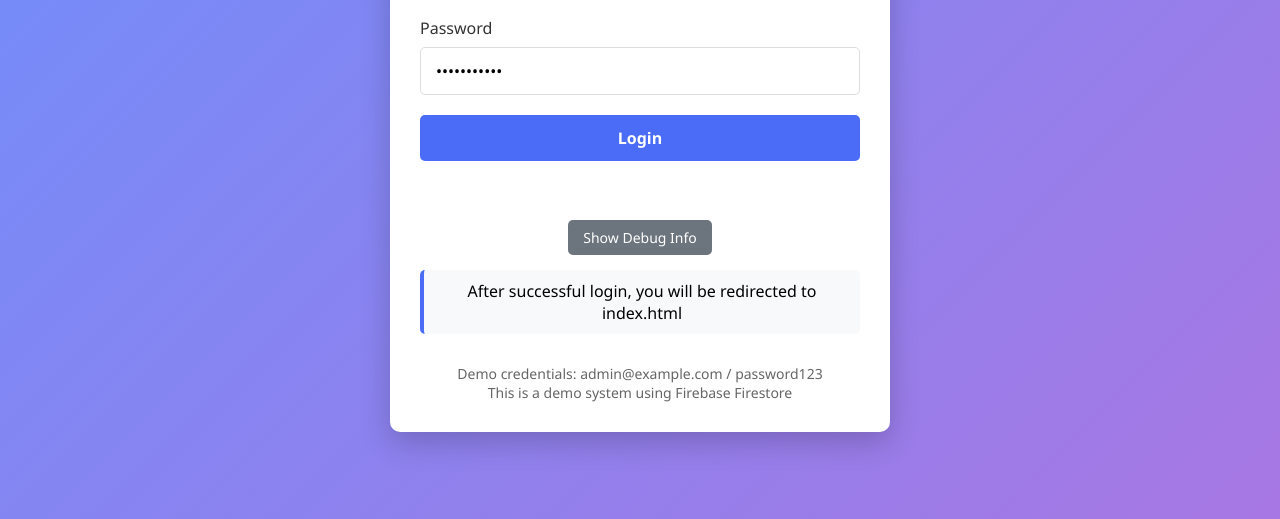
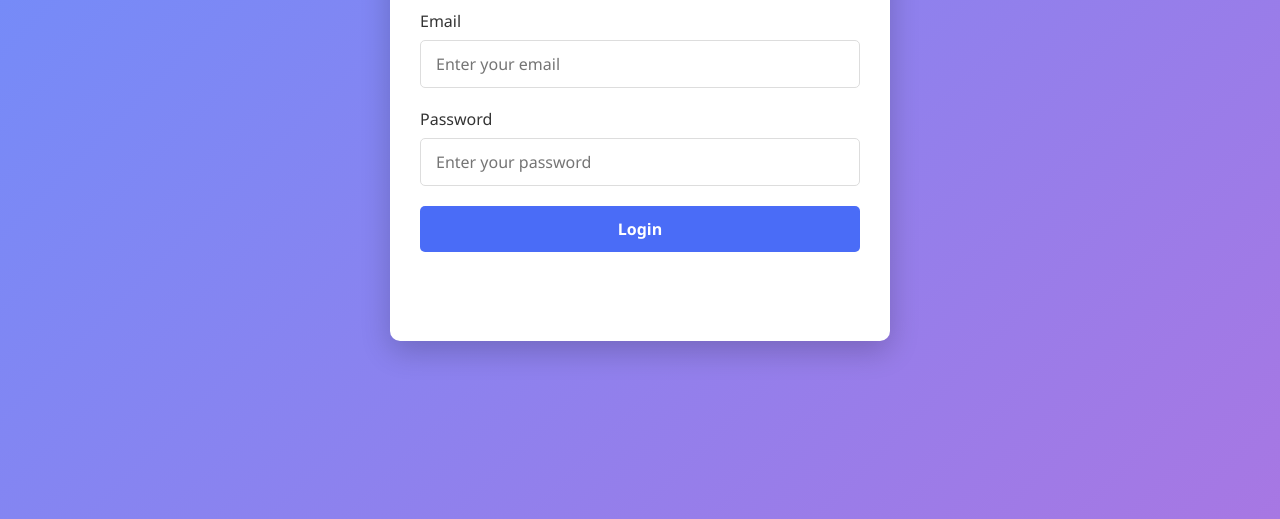
Before and after one commit to LPKKP/Laporan-Khas-KKP, a plain HTML site: page login.html in a window 1280 px wide. Shown: the part 281-800 px from the top of the page. Drawn offline with Linux system fonts and the light colour scheme.

Commit message:
Update login.html 5
with debug button

```diff
--- a/login.html
+++ b/login.html
@@ -154,17 +154,18 @@
         <div class="form-container">
             <div class="input-group">
                 <label for="email">Email</label>
-                <input type="email" id="email" placeholder="Enter your email" value="admin@example.com">
+                <input type="email" id="email" placeholder="Enter your email" value="">
             </div>
             <div class="input-group">
                 <label for="password">Password</label>
-                <input type="password" id="password" placeholder="Enter your password" value="password123">
+                <input type="password" id="password" placeholder="Enter your password" value="">
             </div>
             <button class="btn" id="loginBtn">Login</button>
             <div class="message" id="loginMessage"></div>
 
+            <!-- Debug button is hidden -->
             <div class="debug-toggle">
-                <button id="toggleDebug">Show Debug Info</button>
+                <button id="toggleDebug" style="display: none;">Show Debug Info</button>
             </div>
 
             <div class="debug-info" id="debugInfo" style="display: none;">
@@ -175,14 +176,14 @@
                 <p><strong>LocalStorage:</strong> <span id="localStorageStatus">Not set</span></p>
             </div>
 
-            <div class="redirect-info">
+            <!-- <div class="redirect-info">
                 <p>After successful login, you will be redirected to index.html</p>
-            </div>
+            </div> -->
 
-            <div class="info">
+            <!-- <div class="info">
                 <p>Demo credentials: admin@example.com / password123</p>
                 <p>This is a demo system using Firebase Firestore</p>
-            </div>
+            </div> -->
         </div>
     </div>
 
```
